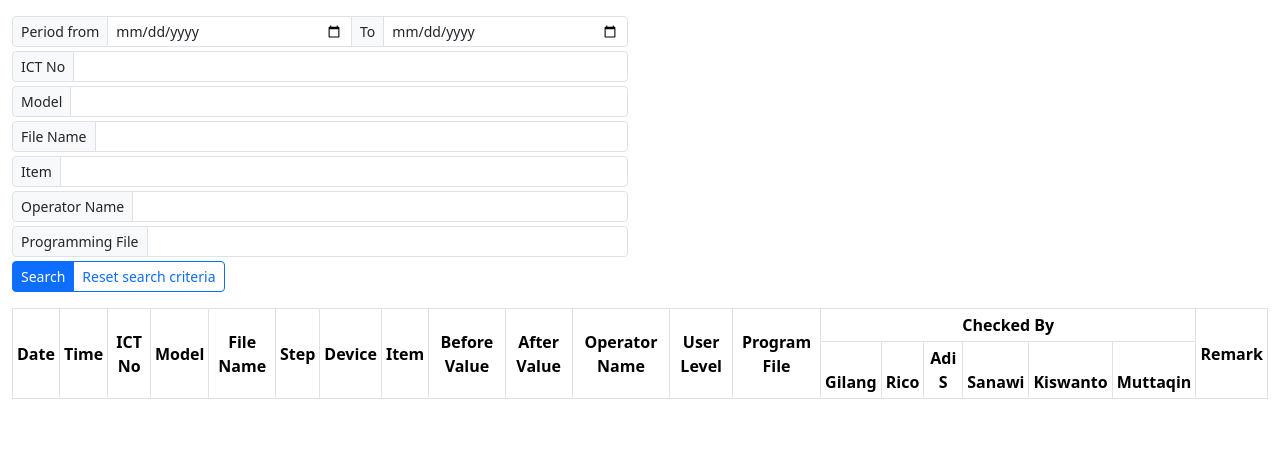
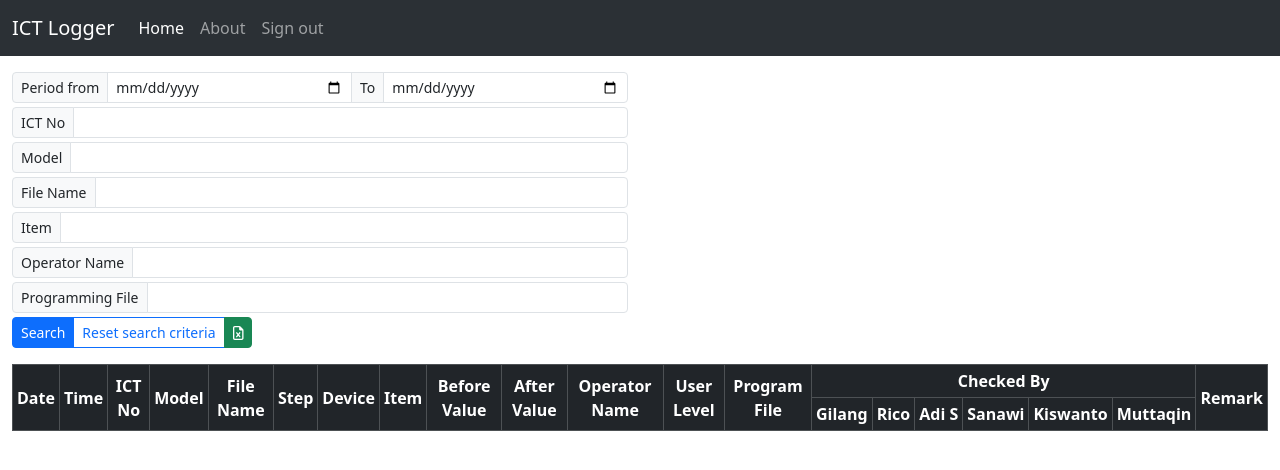
Before and after one commit to anaspsi/ict-logger, a React (Vite) app: page /ict/dashboard in a window 1280 px wide. Shown: the top 470 px of the page. Built offline with nearby package versions, Linux system fonts and the light colour scheme; sample sign-in values are in the browser's storage.

Commit message:
feat : export to spreadsheet

```diff
--- a/package.json
+++ b/package.json
@@ -10,8 +10,12 @@
     "preview": "vite preview"
   },
   "dependencies": {
+    "@fortawesome/fontawesome-svg-core": "^6.5.2",
+    "@fortawesome/free-regular-svg-icons": "^6.5.2",
+    "@fortawesome/react-fontawesome": "^0.2.2",
     "axios": "^1.7.2",
     "bootstrap": "^5.3.3",
+    "file-saver": "^2.0.5",
     "react": "^18.3.1",
     "react-bootstrap": "^2.10.4",
     "react-dom": "^18.3.1",
--- a/src/App.jsx
+++ b/src/App.jsx
@@ -12,6 +12,14 @@ export default function App() {
     setIsLoggedIn(theval)
   }
 
+  useEffect(() => {
+    if (localStorage.getItem('token')) {
+      handleLoggedIn(true)
+    } else {
+      handleLoggedIn(false)
+    }
+  }, [])
+
   return (
     <div>
       {
@@ -21,6 +29,7 @@ export default function App() {
         <Route path="/" element={<Login onLoggedIn={handleLoggedIn} />} />
         <Route path="/dashboard" element={<Dashboard />} />
         <Route path="/about" element={<About />} />
+        <Route path="*" element={<Login onLoggedIn={handleLoggedIn} />} />
       </Routes>
     </div>
   )
--- a/src/home.css
+++ b/src/home.css
@@ -1,9 +1,11 @@
-thead tr.first th, thead tr.first td {
+thead tr.first th,
+thead tr.first td {
     position: sticky;
     top: 0;
 }
 
-thead tr.second th, thead tr.second td {
+thead tr.second th,
+thead tr.second td {
     position: sticky;
-    top: 29px;
+    top: 33px;
 }
--- a/src/pages/Home.jsx
+++ b/src/pages/Home.jsx
@@ -2,7 +2,11 @@ import axios from "axios"
 import { useEffect } from "react"
 import { useState } from "react"
 import '../home.css'
-import { Container } from "react-bootstrap"
+import { Badge, Container } from "react-bootstrap"
+import { FontAwesomeIcon } from "@fortawesome/react-fontawesome"
+import { faFileExcel } from "@fortawesome/free-regular-svg-icons"
+import { saveAs } from "file-saver"
+
 export default function Home() {
     const [formData, setFormData] = useState({
         period1: "",
@@ -17,6 +21,10 @@ export default function Home() {
     const [rowData, setRowData] = useState({ data: [] })
 
     const [isSearching, setIsSearching] = useState(false)
+    const [isExporting, setIsExporting] = useState(false)
+    const [pageAt, setPageAt] = useState(0)
+    const [isMaxPage, setIsMaxPage] = useState(false)
+
     function handleChange(e) {
         setFormData({ ...formData, [e.target.name]: e.target.value })
     }
@@ -40,13 +48,15 @@ export default function Home() {
             - aStack6.offsetHeight
             - aStack7.offsetHeight
             - aStack8.offsetHeight
-            - 100
+            - 130
             }px`
-
-        console.log(window.innerHeight)
     }, [])
 
     function handleClickSearch() {
+        goToPage(1)
+    }
+
+    function goToPage(thePage) {
         const params = new URLSearchParams(formData).toString()
         const config = {
             headers: {
@@ -54,26 +64,61 @@ export default function Home() {
             }
         }
         setIsSearching(true)
-        axios.get(import.meta.env.VITE_APP_ENDPOINT + '/ict/search?' + params, config)
+        axios.get(import.meta.env.VITE_APP_ENDPOINT + '/ict/search-paginate?' + params + '&page=' + thePage, config)
             .then((response) => {
-                const datanya = response.data.data
+                const datanya = response.data.data.data
                 setRowData({
                     data: datanya
                 })
                 setIsSearching(false)
+                setPageAt(thePage)
+                if (!response.data.data.next_page_url) {
+                    setIsMaxPage(true)
+                } else {
+                    setIsMaxPage(false)
+                }
             }).catch(error => {
                 setIsSearching(false)
-                console.log(error)
+                setPageAt(0)
             })
     }
 
+    function handleGoingToPreviousPage() {
+        goToPage(pageAt - 1)
+    }
+
+    function handleGoingToNextPage() {
+        goToPage(pageAt + 1)
+    }
+
+    async function handleClickExport() {
+        const params = new URLSearchParams(formData).toString()
+        setIsExporting(true)
+        if (confirm('Are you sure want to export the data ?')) {
+            axios({
+                url: import.meta.env.VITE_APP_ENDPOINT + '/ict/to-spreadsheet?' + params,
+                method: 'GET',
+                responseType: 'blob',
+                headers: {
+                    Authorization: 'Bearer ' + localStorage.getItem('token')
+                }
+            }).then(response => {
+                setIsExporting(false)
+                saveAs(response.data, 'ICT Logs ' + Date.now() + ' .xlsx')
+            }).catch(error => {
+                setIsExporting(false)
+            })
+        }
+
+    }
 
     return (
         <Container fluid>
+            <form>
                 <div className="row mt-3" id="stack1">
                     <div className="col-md-6">
                         <div className="input-group input-group-sm mb-1">
-                        <span className="input-group-text" >Period from</span>
+                            <span className="input-group-text" > Period from</span>
                             <input type="date" className="form-control" name="period1" onChange={handleChange} />
                             <span className="input-group-text" >To</span>
                             <input type="date" className="form-control" name="period2" onChange={handleChange} />
@@ -132,15 +177,20 @@ export default function Home() {
                     <div className="col-md-6 mb-3">
                         <div className="btn-group btn-group-sm" role="group" aria-label="Basic example">
                             <button type="button" className="btn btn-primary" disabled={isSearching} onClick={handleClickSearch}>Search</button>
-                        <button type="button" className="btn btn-outline-primary">Reset search criteria</button>
+                            <button type="reset" className="btn btn-outline-primary">Reset search criteria</button>
+                            <button type="button" className="btn btn-success" title="Export to spreadsheet file" onClick={handleClickExport} disabled={isExporting}><FontAwesomeIcon icon={faFileExcel} /></button>
                         </div>
                     </div>
+                    <div className="col-md-6 mb-3 text-end">
+                        <Badge bg="info">{rowData.data.length > 0 ? rowData.data.length + ' rows found' : ''}</Badge>
                     </div>
+                </div>
+            </form>
             <div className="row">
-                <div className="col-md-12">
+                <div className="col-md-12 mb-1">
                     <div className="table-responsive" id="coba">
-                        <table className="table align-middle table-sm table-bordered">
-                            <thead className="text-center">
+                        <table className="table align-middle table-sm table-bordered ">
+                            <thead className="text-center table-dark">
                                 <tr className="first">
                                     <th rowSpan={2} className="align-middle">Date</th>
                                     <th rowSpan={2} className="align-middle">Time</th>
@@ -159,12 +209,12 @@ export default function Home() {
                                     <th rowSpan={2} className="align-middle">Remark</th>
                                 </tr>
                                 <tr className="second">
-                                    <th>Gilang</th>
-                                    <th>Rico</th>
-                                    <th>Adi S</th>
-                                    <th>Sanawi</th>
-                                    <th>Kiswanto</th>
-                                    <th>Muttaqin</th>
+                                    <th style={{ whiteSpace: 'nowrap' }}>Gilang</th>
+                                    <th style={{ whiteSpace: 'nowrap' }}>Rico</th>
+                                    <th style={{ whiteSpace: 'nowrap' }}>Adi S</th>
+                                    <th style={{ whiteSpace: 'nowrap' }}>Sanawi</th>
+                                    <th style={{ whiteSpace: 'nowrap' }}>Kiswanto</th>
+                                    <th style={{ whiteSpace: 'nowrap' }}>Muttaqin</th>
                                 </tr>
                             </thead>
                             <tbody>
@@ -183,7 +233,7 @@ export default function Home() {
                                             <td>{item.ICT_AValue}</td>
                                             <td>{item.ICT_Lupby}</td>
                                             <td>{item.ICT_Level}</td>
-                                            <td>{item.ICT_PFile}</td>
+                                            <td style={{ whiteSpace: 'nowrap' }}>{item.ICT_PFile}</td>
                                         </tr>
                                     })
                                 }
@@ -192,6 +242,17 @@ export default function Home() {
                     </div>
                 </div>
             </div>
+            <div className="row">
+                <div className="col-md-12">
+                    {
+                        pageAt > 0 && (<ul className="pagination justify-content-center">
+                            <li className={pageAt == 1 ? 'page-item disabled' : 'page-item'}><a className="page-link" href="#" onClick={handleGoingToPreviousPage}>Previous</a></li>
+                            <li className={isMaxPage ? 'page-item disabled' : 'page-item'}><a className="page-link" href="#" onClick={handleGoingToNextPage}>Next</a></li>
+                        </ul>)
+                    }
+
+                </div>
+            </div>
         </Container>
     )
 }
```
Also changed, not shown: src/components/PSINavbar.jsx (+0 -64 lines), 1 other file (tests, documents, lock files or other folders). Lines whose indentation alone changed are shown as unchanged.
